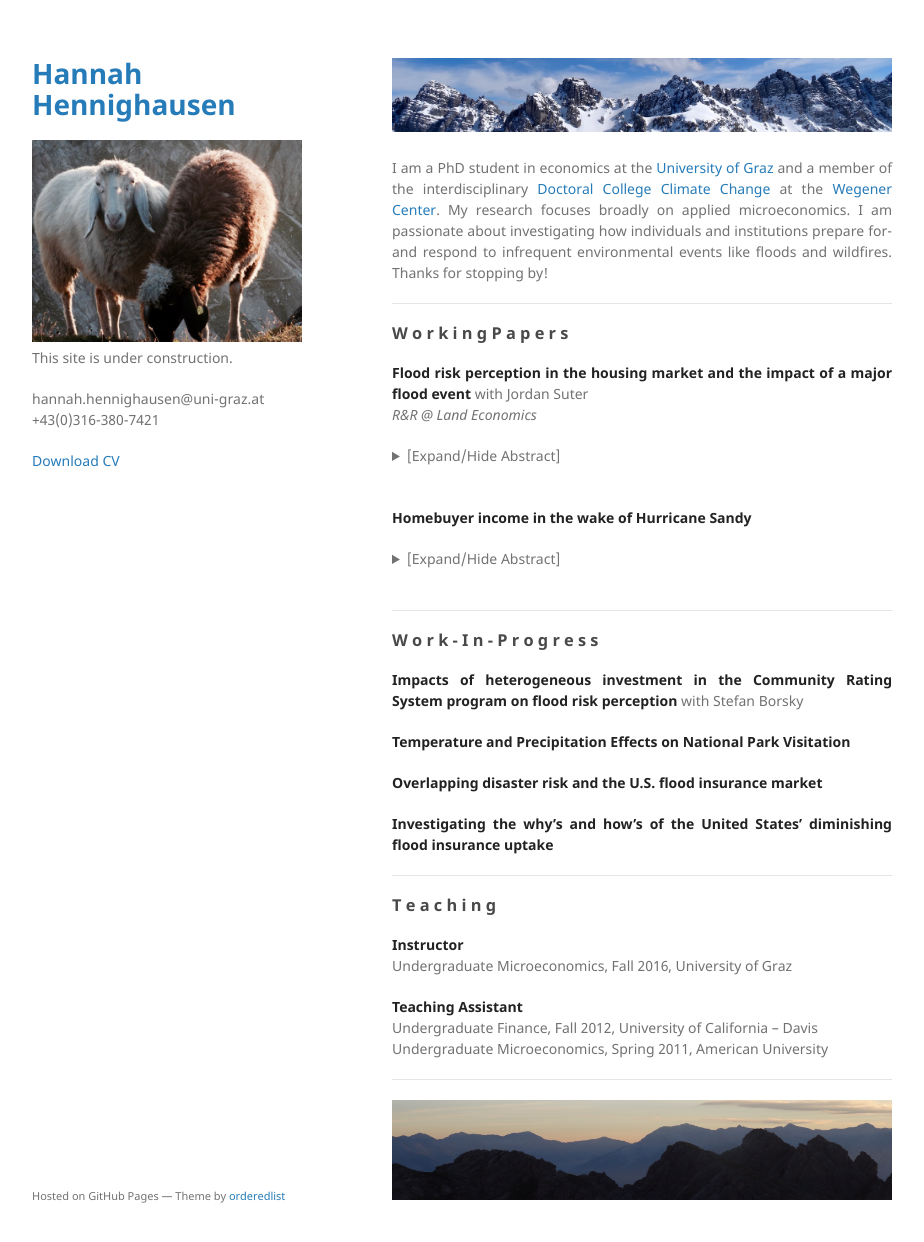
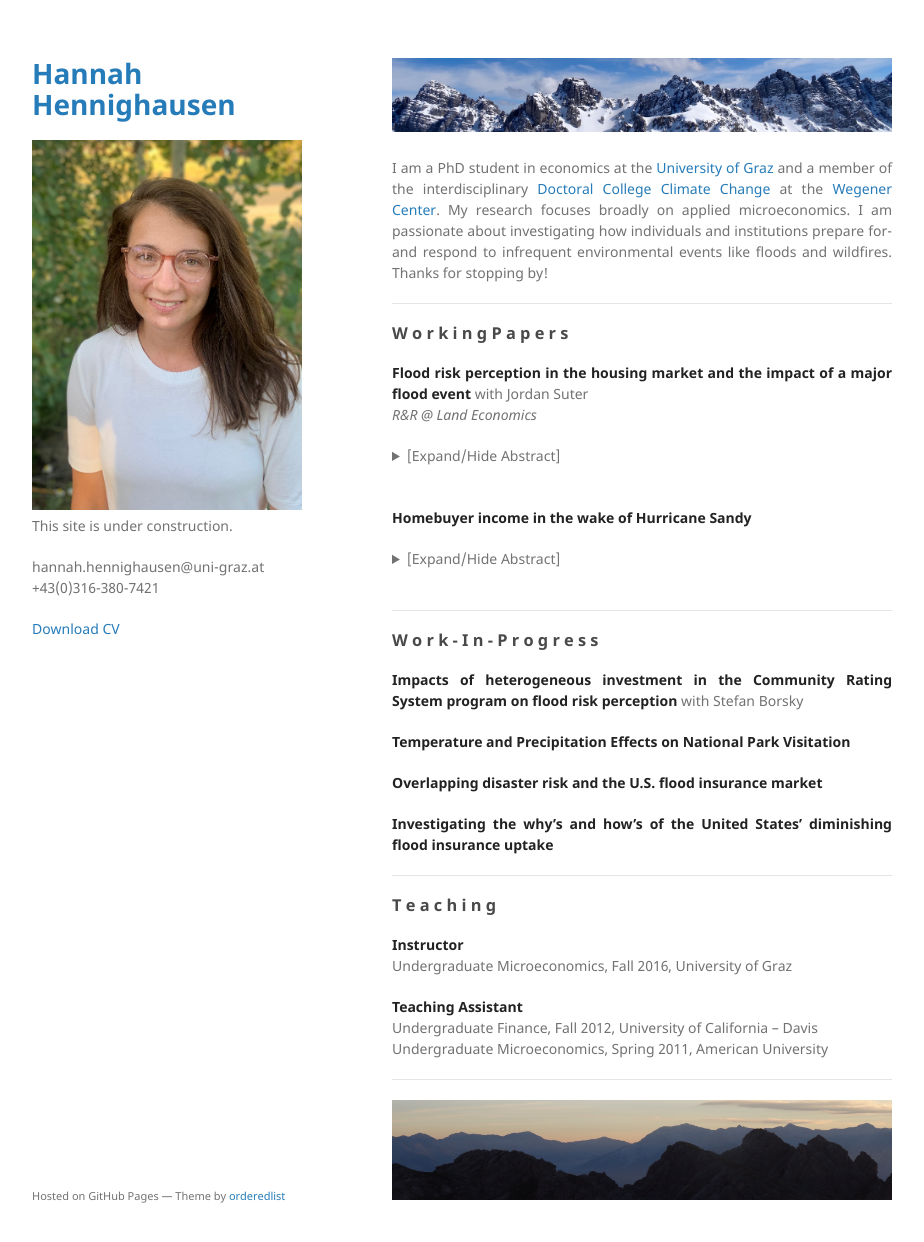
Before and after one commit to hannahhennighausen/hannahhennighausen.github.io, a Jekyll site: the page built from index.md, in a window 1280 px wide and 1275 px high. Shown: the top 1242 px of the window, without its empty margins (178-1102 px from the left). Built offline with Jekyll 4.4.1, drawn with Linux system fonts in a browser that asks for light colours.

Commit message:
Update _config.yml

```diff
--- a/_config.yml
+++ b/_config.yml
@@ -1,5 +1,5 @@
 title: Hannah Hennighausen
-logo: /assets/img/sheep.jpg
+logo: /assets/img/me.png
 description: This site is under construction.
 show_downloads: true
 google_analytics:
```
